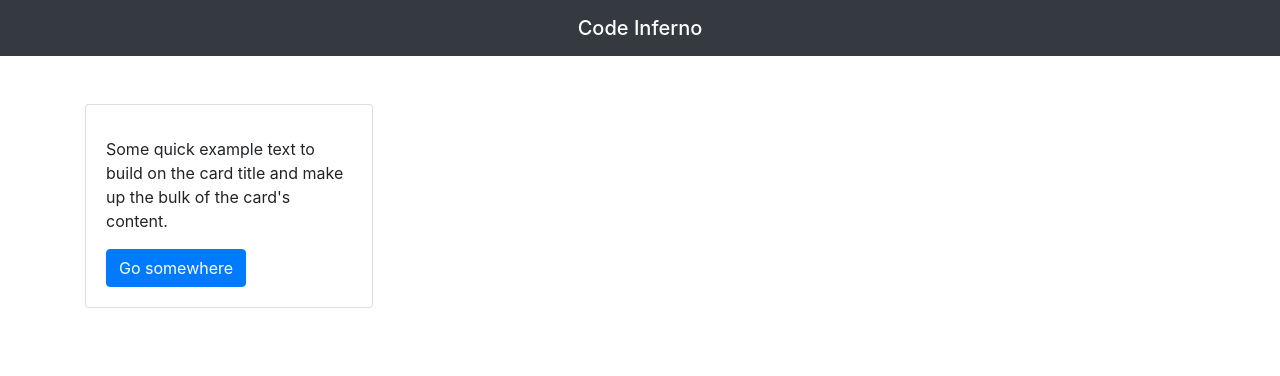
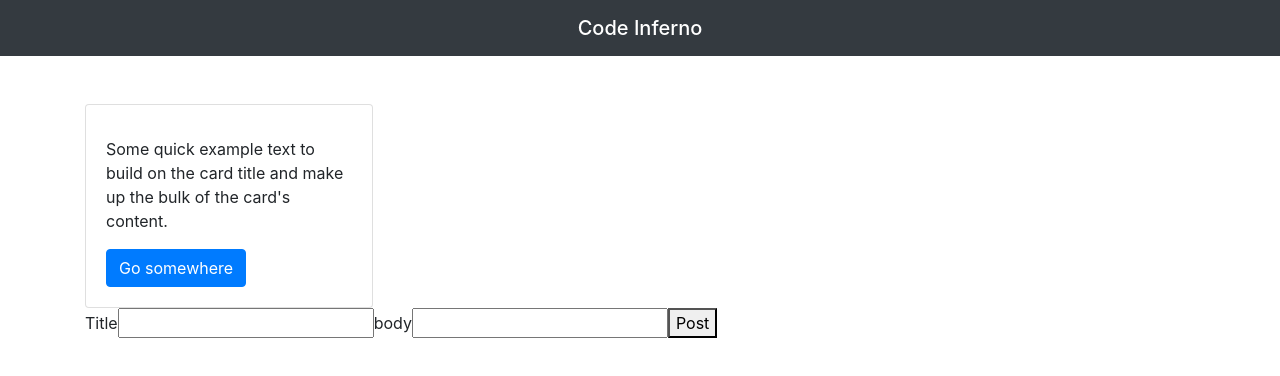
Before and after one commit to Zhixin-Jack-Wang/Practice, a React (Create React App) app in the folder client/: page / in a window 1280 px wide. Shown: the top 376 px of the page. Built offline with nearby package versions, Linux system fonts and the light colour scheme; no server answers.

Commit message:
more practice

```diff
--- a/client/src/actions/postAction.js
+++ b/client/src/actions/postAction.js
@@ -1,15 +1,44 @@
 // all the actions regarding post
-import { FETCH_POST } from "./types";
+import { FETCH_POST, UPDATE_POST } from "./types";
 import axios from "axios";
 
-export const fetchPosts = () => dispatch => {
-  console.log("action fired");
-  axios
-    .get(`https://jsonplaceholder.typicode.com/posts`)
-    .then(({ data: post }) => {
-      dispatch({
-        type: FETCH_POST,
-        payload: [post[0], post[1]]
-      });
-    });
+// export const fetchPosts = () => dispatch => {
+//   console.log("action fired");
+//   axios
+//     .get(`https://jsonplaceholder.typicode.com/posts`)
+//     .then(({ data: post }) => {
+//       dispatch({
+//         type: FETCH_POST,
+//         payload: [post[0], post[1]]
+//       });
+//     });
+// };
+export const fetchPosts = () => {
+  return async dispatch => {
+    // console.log("action fired");
+    try {
+      const { data: post } = await axios.get(
+        `https://jsonplaceholder.typicode.com/posts`
+      );
+
+      // console.log("received: " + post);
+
+      dispatch({ type: FETCH_POST, payload: [post[0], post[1]] });
+    } catch (e) {
+      console.log("error" + e);
+    }
+  };
 };
+
+// post action
+export const updatePosts = body => async dispatch => {
+  try {
+    const { data } = await axios.post(
+      "https://jsonplaceholder.typicode.com/posts",
+      body
+    );
+    dispatch({ type: UPDATE_POST, payload: { ...data } });
+  } catch (error) {
+    console.log(error);
+  }
+};
--- a/client/src/actions/types.js
+++ b/client/src/actions/types.js
@@ -1 +1,2 @@
 export const FETCH_POST = "FETCH_POST";
+export const UPDATE_POST = "UPDATE_POST";
--- a/client/src/components/cards/Card.js
+++ b/client/src/components/cards/Card.js
@@ -2,6 +2,7 @@ import React, { Component } from "react";
 import { fetchPosts } from "../../actions/postAction";
 import { connect } from "react-redux";
 import PropTypes from "prop-types";
+import axios from "axios";
 
 class Card extends Component {
   componentDidMount() {
--- a/client/src/components/layout/Index.js
+++ b/client/src/components/layout/Index.js
@@ -1,12 +1,68 @@
-import React from "react";
+import React, { useState } from "react";
 import Card from "../cards/Card";
+import axios from "axios";
+import { updatePosts } from "../../actions/postAction";
+import { connect } from "react-redux";
+import PropTypes from "prop-types";
 
-const Index = () => {
+const Index = props => {
+  const [value, setValue] = useState({ title: "", body: "" });
+  const onChangeHandler = e => {
+    setValue({ ...value, [e.target.name]: e.target.value });
+  };
+
+  const submitHandler = async event => {
+    event.preventDefault();
+    const body = { ...value };
+    console.log(body);
+    props.updatePosts(body);
+    /*     try {
+      const { data } = await axios.post(
+        "https://jsonplaceholder.typicode.com/posts",
+        body
+      );
+      console.log(data);
+    } catch (error) {
+      console.log(error);
+    } */
+  };
+
   return (
     <>
       <Card />
+      <form onSubmit={submitHandler}>
+        <label htmlFor="">Title</label>
+        <input
+          type="text"
+          name="title"
+          value={value.title}
+          onChange={onChangeHandler}
+        />
+        <label htmlFor="">body</label>
+        <input
+          type="text"
+          name="body"
+          value={value.body}
+          onChange={onChangeHandler}
+        />
+        <button type="submit">Post</button>
+      </form>
+      <div>
+        <h1>{props.newPost.title}</h1>
+        <p>{props.newPost.body}</p>
+      </div>
     </>
   );
 };
 
-export default Index;
+const mapStateToProps = state => ({
+  newPost: state.data.newPost
+});
+Index.propTypes = {
+  updatePosts: PropTypes.func,
+  newPost: PropTypes.object
+};
+export default connect(
+  mapStateToProps,
+  { updatePosts }
+)(Index);
--- a/client/src/reducers/postReducer.js
+++ b/client/src/reducers/postReducer.js
@@ -1,13 +1,17 @@
-import { FETCH_POST } from "../actions/types";
+import { FETCH_POST, UPDATE_POST } from "../actions/types";
 
 const initialState = {
-  posts: []
+  posts: [],
+  newPost: {}
 };
 
 const postReducer = (state = initialState, action) => {
   switch (action.type) {
     case FETCH_POST:
       return { ...state, posts: action.payload };
+
+    case UPDATE_POST:
+      return { ...state, newPost: action.payload };
     default:
       return state;
   }
```
